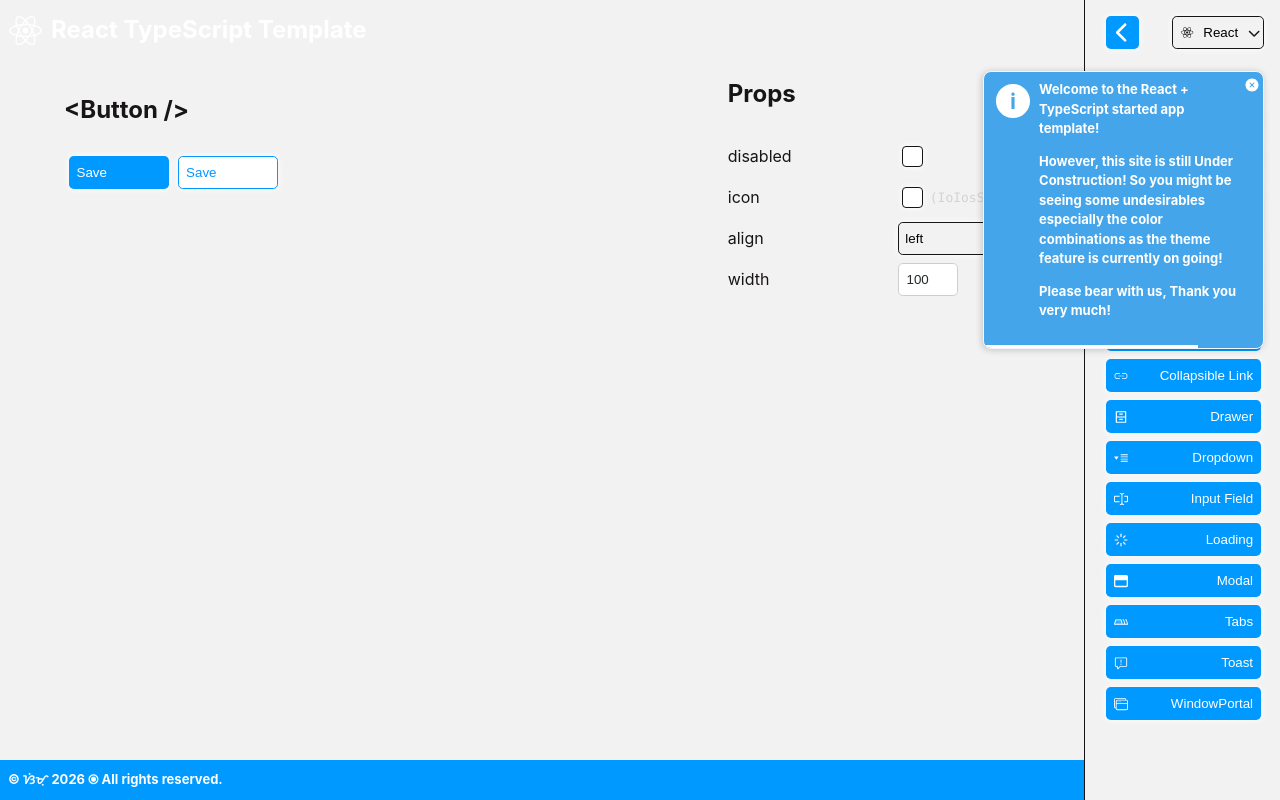
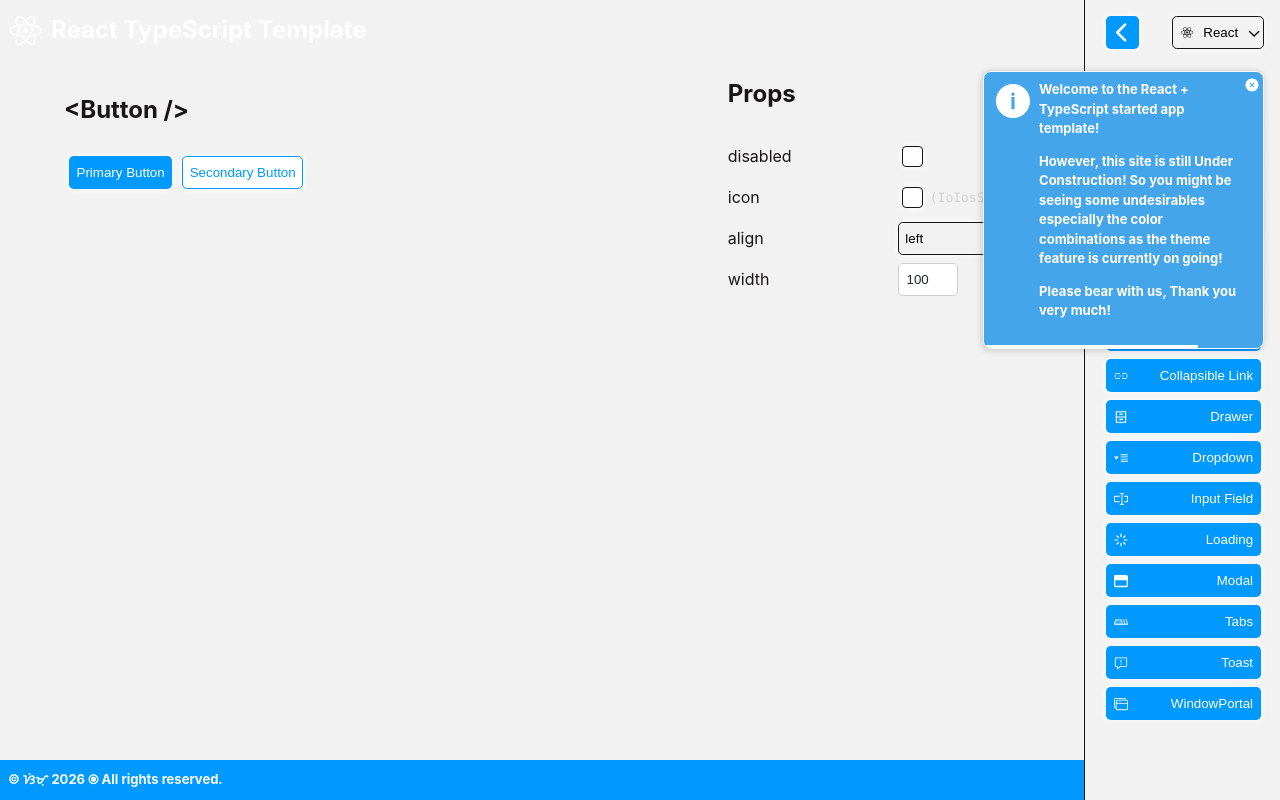
Before and after one commit to jaosimt/ts-app-template, a React (Create React App) app: page /demo/button in a window 1280 px wide. Built offline with nearby package versions, Linux system fonts and the light colour scheme.

Commit message:
* refactor modal message on demo buttons click

```diff
--- a/src/components/pages/demo/demoButton.tsx
+++ b/src/components/pages/demo/demoButton.tsx
@@ -53,7 +53,7 @@ const DemoButton: FC<{theme: ThemeProp}> = ({theme}) => {
                         setModal(true)
                     }}
                 >
-                    Save
+                    Primary Button
                 </Button>
                 <Button
                     className={'default'}
@@ -66,7 +66,7 @@ const DemoButton: FC<{theme: ThemeProp}> = ({theme}) => {
                         setModal(true)
                     }}
                 >
-                    Save
+                    Secondary Button
                 </Button>
             </div>
             <div className={'display-flex flex-direction-column gap-0p5 pl-0p5'}
@@ -115,7 +115,7 @@ const DemoButton: FC<{theme: ThemeProp}> = ({theme}) => {
         </div>
         {
             modal && <Modal onClose={() => setModal(false)} closeOnEscKey={true} closeOnOutsideClick={true} showClose={true} title={'Hello, world!'}>
-                <h3 className={'m-0 color-orange'}>You clicked the save {buttonTextRef.current} button!</h3>
+                <h3 className={'m-0 color-orange'}>You clicked the {buttonTextRef.current} button!</h3>
             </Modal>
         }
     </div>;
```
